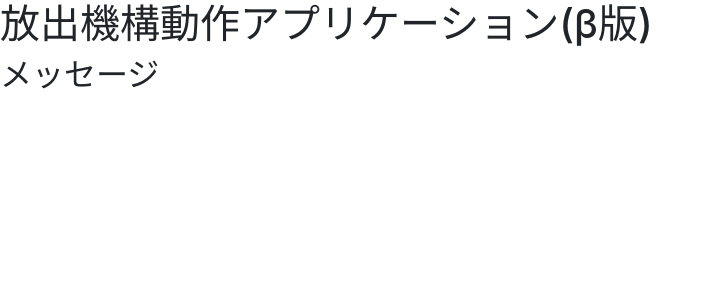
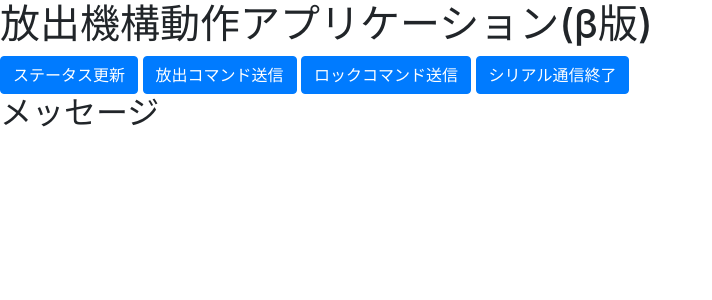
Before and after one commit to asha-ndf/asha-public-code, a Flask app: template serialwebapp/templates/main.html in a window 1280 px wide. Shown: the top 300 px of the page, without its empty margins (0-712 px from the left). Run offline with Flask 2, Linux system fonts and the light colour scheme; the template is opened without the code that fills it, so the values that code supplies are empty; some libraries are stand-ins or nearby versions.

Commit message:
Update main.html

```diff
--- a/serialwebapp/templates/main.html
+++ b/serialwebapp/templates/main.html
@@ -12,6 +12,11 @@
   </head>
   <body>
     <h1>放出機構動作アプリケーション(β版)</h1>
+    <a class="btn btn-primary" href="/" role="button">ステータス更新</a>
+    <a class="btn btn-primary" href="/open" role="button">放出コマンド送信</a>
+    <a class="btn btn-primary" href="/lock" role="button">ロックコマンド送信</a>
+    <a class="btn btn-primary" href="/quit" role="button">シリアル通信終了</a>
+
     <h2>メッセージ</h2>
     <p>{{msg}}</p>
 
```
